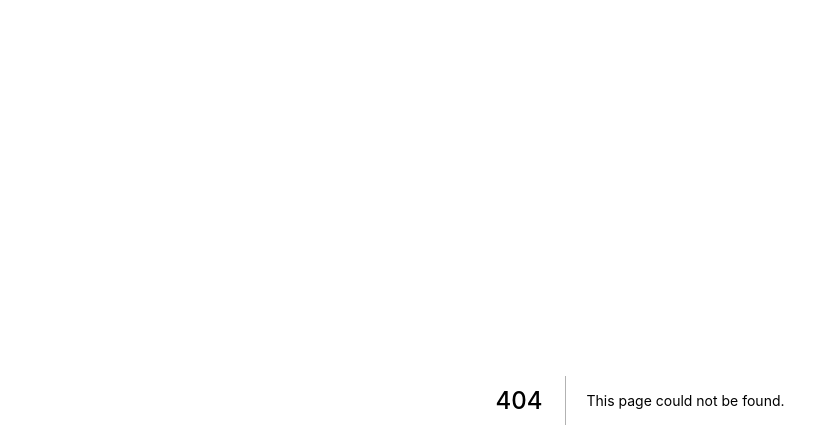
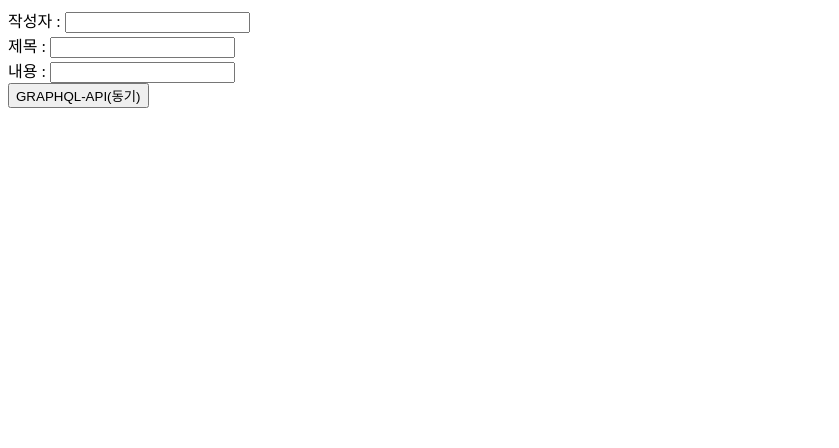
Before and after one commit to hyemin33/study-codecamp, a Next.js app in the folder class/: page /07-04-graphql-codegen-mutation in a window 1280 px wide. Before the commit this address had no page. Shown: the top 448 px of the page, without its empty margins (0-839 px from the left). Built offline with nearby package versions, Linux system fonts and the light colour scheme.

Commit message:
fix: js를 tsx로 수정

```diff
--- /dev/null
+++ b/class/pages/07-04-graphql-codegen-mutation/index.tsx
@@ -0,0 +1,72 @@
+import { gql, useMutation } from "@apollo/client";
+import { useRouter } from "next/router";
+import { ChangeEvent, useState } from "react";
+import {
+  IMutation,
+  IMutationCreateBoardArgs,
+} from "../../src/commons/types/generated/types";
+
+const CREATE_BOARD = gql`
+  mutation createBoard($writer: String, $title: String, $contents: String) {
+    createBoard(writer: $writer, title: $title, contents: $contents) {
+      _id
+      number
+      message
+    }
+  }
+`;
+
+export default function GraphqlMutationPage() {
+  const [writer, setWriter] = useState("");
+  const [title, setTitle] = useState("");
+  const [contents, setContents] = useState("");
+
+  //RESULT타입, VARIABLES(인자)타입
+  const [my] = useMutation<
+    Pick<IMutation, "createBoard">,
+    IMutationCreateBoardArgs
+  >(CREATE_BOARD);
+
+  const router = useRouter();
+
+  const onClickSubmit = async () => {
+    const result = await my({
+      variables: {
+        // variables 가 $ 역할을 함.
+        writer: writer, // 이 함수에 없으면 스코프 체인을 통해서 위 함수에서 찾음
+        title: title,
+        contents: contents,
+      },
+    });
+    alert(result?.data?.createBoard?.message);
+    console.log(result?.data?.createBoard);
+
+    //완료 후 상세페이지로 이동 시키기 추가
+    router.push(
+      `/03-03-dynamic-routed-board-query/${result?.data?.createBoard?.number}`
+    );
+  };
+
+  const onChangeWriter = (e: ChangeEvent<HTMLInputElement>) => {
+    setWriter(e.target.value);
+  };
+
+  const onChangeTitle = (e: ChangeEvent<HTMLInputElement>) => {
+    setTitle(e.target.value);
+  };
+  const onChangeContents = (e: ChangeEvent<HTMLInputElement>) => {
+    setContents(e.target.value);
+  };
+
+  return (
+    <>
+      작성자 : <input type="text" onChange={onChangeWriter} value={writer} />
+      <br />
+      제목 : <input type="text" onChange={onChangeTitle} value={title} />
+      <br />
+      내용 : <input type="text" onChange={onChangeContents} value={contents} />
+      <br />
+      <button onClick={onClickSubmit}>GRAPHQL-API(동기)</button>
+    </>
+  );
+}
--- a/class/src/components/units/board/07-write/BoardWrite.types.ts
+++ b/class/src/components/units/board/07-write/BoardWrite.types.ts
@@ -1,8 +1,9 @@
 import { ChangeEvent } from "react";
+import { IQuery } from "../../../../commons/types/generated/types";
 
 export interface IBoardWriteProps {
   isEdit: boolean;
-  data?: any;
+  data?: Pick<IQuery, "fetchBoard">;
 }
 
 export interface IUpdateVariables {
@@ -19,7 +20,7 @@ export interface IBoardWriteUiProps {
   onClickSubmit: () => void;
   onClickUpdate: () => void;
   isEdit: boolean;
-  data: any;
+  data?: Pick<IQuery, "fetchBoard">;
 }
 
 export interface IButtonProps {
```
Also changed, not shown: class/pages/07-05-graphql-codegen-query/index.tsx (added, +34 -0 lines).
